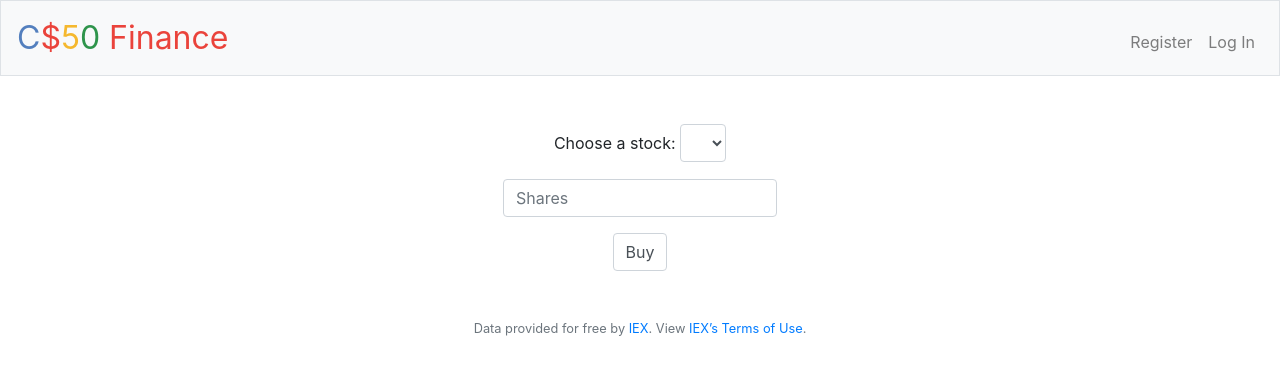
After one commit to rogsfernandes/cs50, a Flask app: template week-9/finance/templates/sell.html in a window 1280 px wide. The commit adds this page. Shown: the top 375 px of the page. Run offline with Flask 2, Linux system fonts and the light colour scheme; the template is opened without the code that fills it, so the values that code supplies are empty.

Commit message:
Adds sell shares of stock form

```diff
--- a/week-9/finance/application.py
+++ b/week-9/finance/application.py
@@ -114,7 +114,12 @@ def register():
 @login_required
 def sell():
     """Sell shares of stock"""
-    return apology("TODO")
+    if request.method == "POST":
+        return apology("Not implemented")
+    else:
+        portfolio = get_portfolio(session)
+        return render_template("sell.html", shares=portfolio.shares)
+
 
 
 def error_handler(e):
--- a/week-9/finance/core/domain/transaction.py
+++ b/week-9/finance/core/domain/transaction.py
@@ -6,9 +6,11 @@ class Transaction:
     quantity: int
     total: float
     average_price: int
+    type: str
 
-    def __init__(self, stock, quantity, total, average_price):
+    def __init__(self, stock, quantity, total, average_price, type):
         self.stock = stock
         self.quantity = quantity
         self.total = total
         self.average_price = average_price
+        self.type = type
--- a/week-9/finance/core/services/portfolio_service.py
+++ b/week-9/finance/core/services/portfolio_service.py
@@ -7,13 +7,15 @@ from server.database.sqlite import db
 class PortfolioService:
     def get(self, user):
         rows = db.execute(
-            "SELECT transactions.id as id, stocks.name as name, stocks.symbol as symbol, AVG(price) as average_price, SUM(total) as total, SUM(quantity) as quantity FROM transactions JOIN users on users.id = transactions.user_id JOIN stocks on stocks.id = transactions.stock_id GROUP BY symbol HAVING user_id = ?;",
+            "SELECT transactions.id as id, stocks.name as name, stocks.symbol as symbol, AVG(price) as average_price, SUM(total) as total, SUM(quantity) as quantity, type FROM transactions JOIN users on users.id = transactions.user_id JOIN stocks on stocks.id = transactions.stock_id GROUP BY symbol HAVING user_id = ?;",
             user.id)
 
         portfolio = Portfolio(user,
                               [Transaction(Stock(None, row["name"], row["symbol"], None),
                                            row["quantity"],
                                            row["total"],
-                                           row["average_price"]) for row in rows])
+                                           row["average_price"],
+                                           row["type"]) for row in rows],
+                              )
 
         return portfolio
--- a/week-9/finance/server/actions/stock.py
+++ b/week-9/finance/server/actions/stock.py
@@ -24,9 +24,11 @@ def buy_stock(request):
 
     # Gets user available cash
     user = user_service.get_by_id(id)
-    success = transaction_service.register(user.id, stock.symbol, shares)
+    success = transaction_service.register(user.id, stock.symbol, shares, "BUY")
 
     if success:
         return redirect("/")
     else:
         return apology("Not enough money!")
+
+# def sell_stock(request):
--- a/week-9/finance/sql/creation.sql
+++ b/week-9/finance/sql/creation.sql
@@ -10,9 +10,11 @@ user_id INTEGER NOT NULL REFERENCES users(id),
 stock_id INTEGER NOT NULL REFERENCES stocks(id),
 quantity NUMERIC NOT NULL,
 price NUMERIC NOT NULL,
-total NUMERIC NOT NULL
+total NUMERIC NOT NULL,
+type TEXT NOT NULL
 );
 
 CREATE INDEX stock_symbol ON stocks (symbol);
 CREATE INDEX user_id ON transactions (user_id);
 CREATE INDEX stock_id ON transactions (stock_id);
+CREATE INDEX transaction_type ON transactions (type);
--- /dev/null
+++ b/week-9/finance/templates/sell.html
@@ -0,0 +1,22 @@
+{% extends "layout.html" %}
+
+{% block title %}
+Sell
+{% endblock %}
+
+{% block main %}
+<form action="/sell" method="POST">
+    <div class="form-group">
+        <label for="stocks">Choose a stock:</label>
+        <select id="stocks" class="form-control">
+            {% for share in shares %}
+            <option value="{{share.stock.symbol}}">{{share.stock.symbol}}</option>
+            {% endfor %}
+        </select>
+    </div>
+    <div class="form-group">
+        <input class="form-control" placeholder="Shares" type="number" name="shares">
+    </div>
+    <input class="form-control" type="submit" value="Buy">
+</form>
+{% endblock %}
```
Also changed, not shown: week-9/finance/core/services/transaction_service.py (+17 -9 lines), week-9/finance/templates/index.html (+4 -4 lines).
